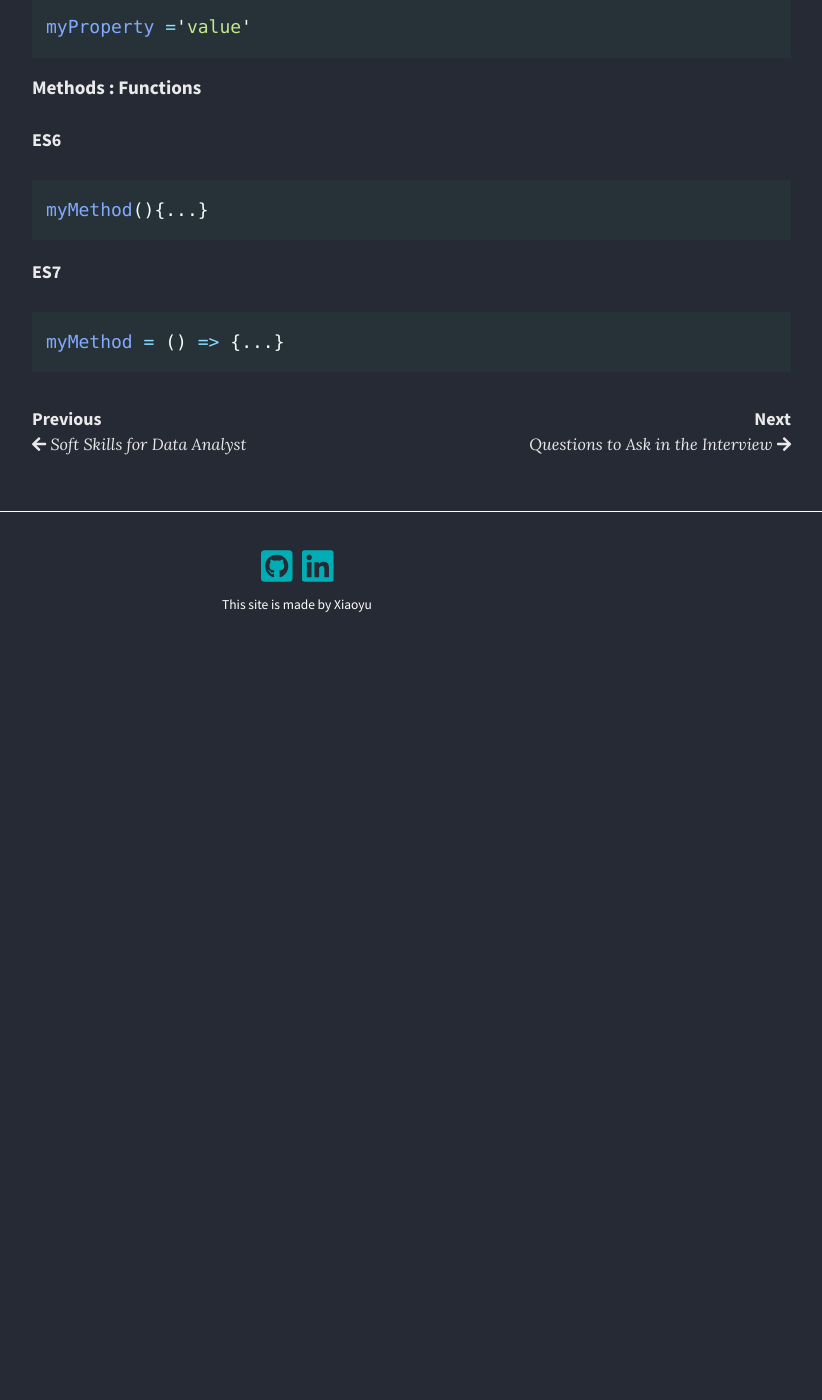
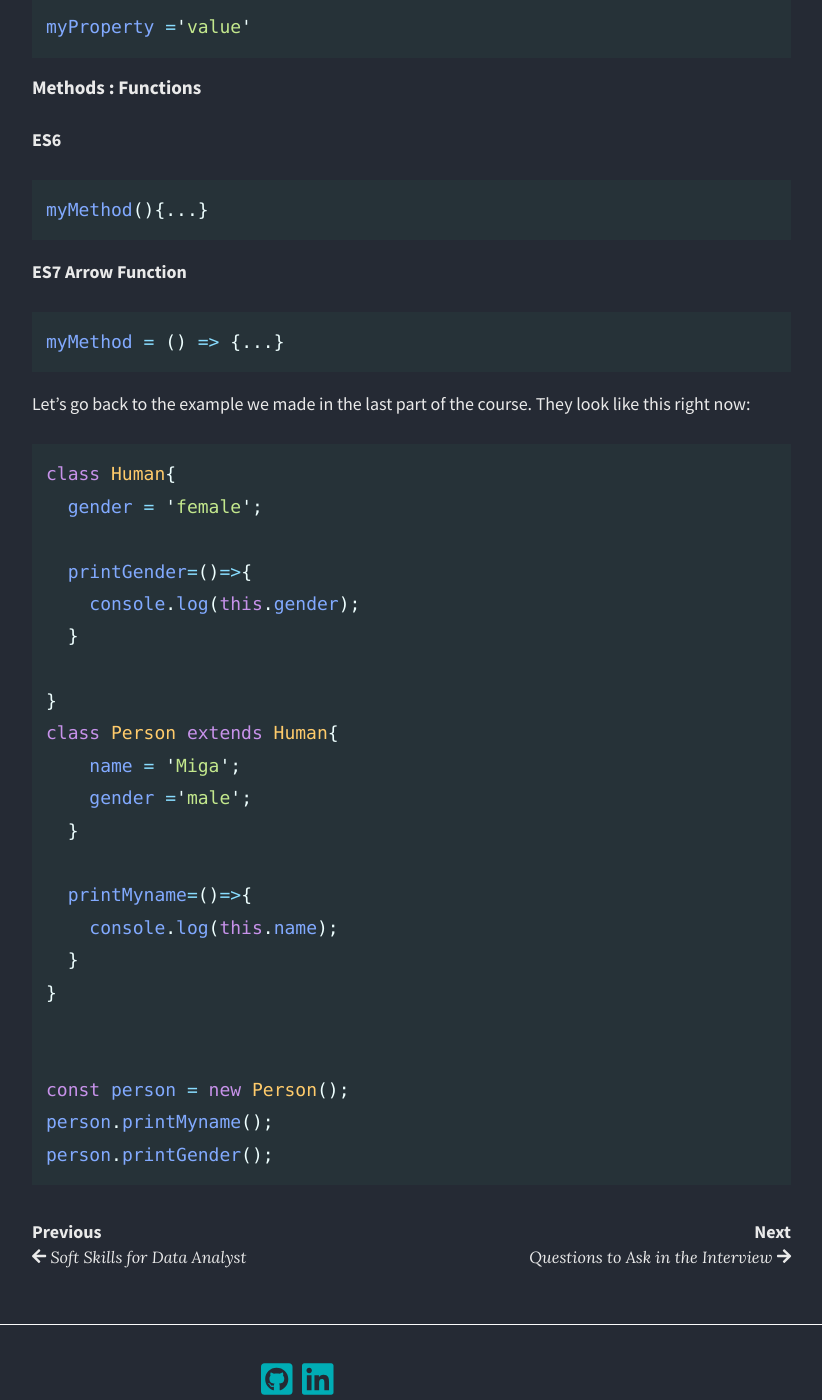
Before and after one commit to migapipo/personal-blog, a Jekyll site: the page built from _posts/2020-01-09-React Learning.md, in a window 1280 px wide and 1400 px high, scrolled down 4814 px. Shown: the whole window, without its empty margins (343-1165 px from the left). Built offline with Jekyll 4.4.1, drawn with Linux system fonts in a browser that asks for light colours; nearby versions of some CDN libraries; before the commit the page ends 5502 px from its top, so only the background shows below that.

Commit message:
update React Learning notes

````diff
--- a/_posts/2020-01-09-React Learning.md
+++ b/_posts/2020-01-09-React Learning.md
@@ -182,6 +182,35 @@ myMethod(){...}
 ```
 
 **ES7**
+**Arrow Function**
 ```javascript
 myMethod = () => {...}
 ```
+
+
+
+Let's go back to the example we made in the last part of the course. They look like this right now:
+```javascript
+class Human{
+  gender = 'female';
+
+  printGender=()=>{
+    console.log(this.gender);
+  }
+
+}
+class Person extends Human{
+    name = 'Miga';
+    gender ='male';
+  }
+
+  printMyname=()=>{
+    console.log(this.name);
+  }
+}
+
+
+const person = new Person();
+person.printMyname();
+person.printGender();
+```
````
